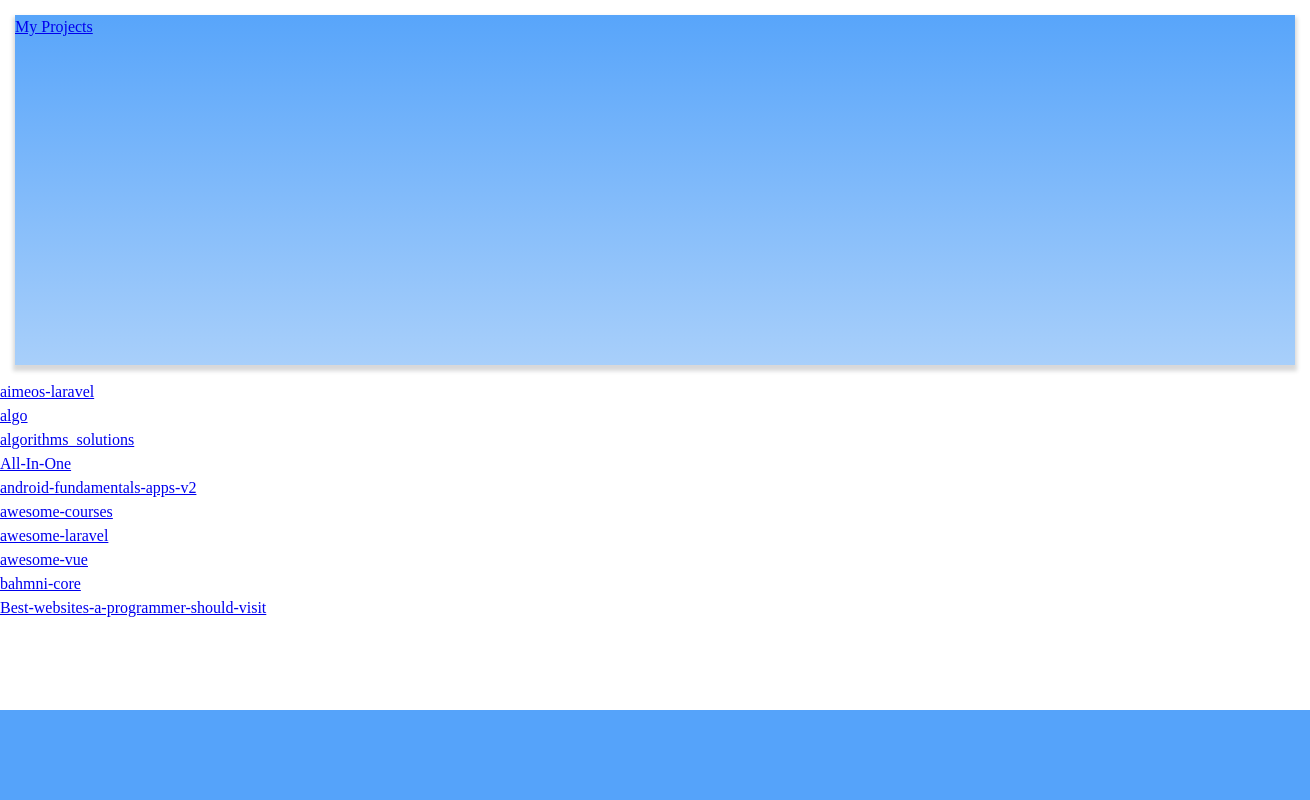
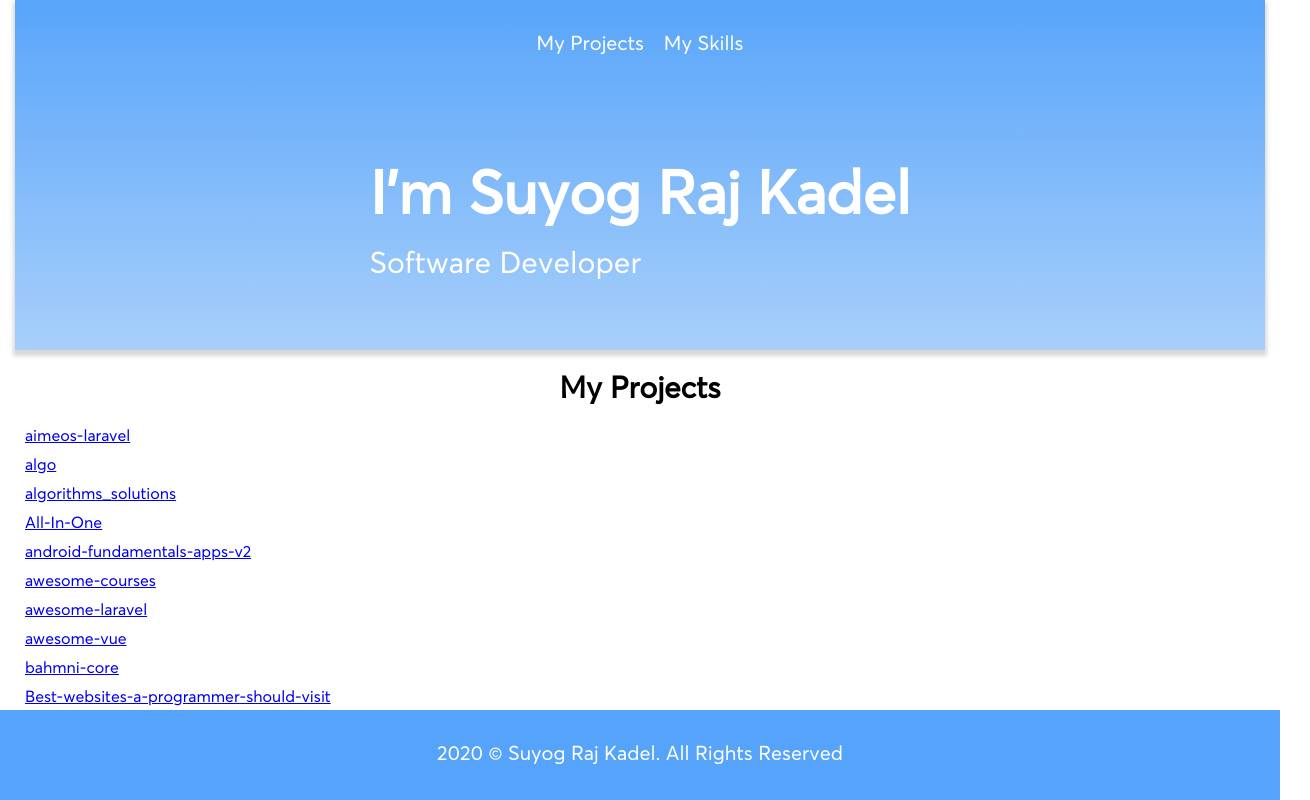
Before and after one commit to SuyogRK/suyogrk.github.io, a plain HTML site: page index.html in a window 1280 px wide. Shown: the whole page, 1310 px wide, since content can reach past the window. Drawn offline with Linux system fonts and the light colour scheme.

Commit message:
Design for main area

```diff
--- a/index.css
+++ b/index.css
@@ -1,7 +1,15 @@
+@font-face{
+    font-family: 'averta';
+    src: url('assets/averta.woff');
+}
+
 .portfolio-container {
+
+    font-family:averta;
 
     display: grid;
     grid: 'header'max-content 'main-area'1fr 'footer'max-content /1fr;
+    width:100%;
 
 }
 
@@ -9,21 +17,88 @@
     grid-area: header;
     max-height: 30vh;
     min-height: 350px;
-    width: 100vw;
-    margin: 15px;
+    margin-left: 15px;
+    margin-right: 15px;
     background: rgb(88, 165, 250);
     background: linear-gradient(180deg, rgba(88, 165, 250, 1) 0%, rgba(168, 207, 250, 1) 100%);
-    box-shadow:  rgba(61, 63, 65, 0.2) 0px 4px 4px 2px
+    box-shadow:  rgba(61, 63, 65, 0.2) 0px 4px 4px 2px;
+    display:grid;
+    grid: 'navbar' 90px
+            'header-text' 1fr / 1fr;
+    place-items: center center;
+    color:white;
+}
+
+.portfolio-nav{
+    display: flex;
+    line-height: 50px;
+    font-size: 20px;
+}
+
+.portfolio-nav a{
+    text-decoration: none;
+    color: white;
+    padding: 10px;
+
+}
+
+.portfolio-nav a:hover{
+    border-bottom: rosybrown 2px solid;
+}
+
+.portfolio-header-text-container{
+    grid-area:header-text;
+    width: 100%;
+    height: 100%;
+    place-content: center center;
+    display:grid;
+    font-size: 30px;
 }
 
 
 .portfolio-main {
     grid-area: main-area;
     height: 100%;
+    margin: 15px;
 }
+
+#portfolio-projects{
+    width:100%;
+    height:100%;
+    display:grid;
+    grid: 'projects-title' 50px
+            'projects-display' minmax(250px, 1fr) / 100%;
+
+    place-items: center center;
+}
+
+.portfolio-projects-title{
+    line-height: 40px;
+    color:black;
+    font-size:30px;
+    font-weight: bold;
+}
+
+.portfolio-projects-container{
+    width:100%;
+    height:100%;
+    display:grid;
+    padding:10px;
+}
+
+
 
 .portfolio-footer {
     grid-area: footer;
     background: #55a3fa;
     min-height: 90px;
+    display:grid;
+    grid-auto-flow: column;
+    place-items: center center;
 }
+
+.portfolio-footer-copyright{
+    line-height: 30px;
+    color:white;
+    font-size: 20px;
+}
--- a/index.html
+++ b/index.html
@@ -12,21 +12,36 @@
     <header class="portfolio-header">
         <nav class="portfolio-nav">
             <div class="portfolio-nav-item"><a href="#portfolio-projects">My Projects</a></div>
+            <div class="portfolio-nav-item"><a href="#portfolio-skills">My Skills</a></div>
         </nav>
+        <div class="portfolio-header-text-container">
+            <div class="portfolio-header-text-area">
+                <h1>I'm Suyog Raj Kadel</h1>
+                <p>Software Developer</p>
+
+            </div>
+
+        </div>
 
 
 
     </header>
 
     <main class="portfolio-main">
-        <section id ="portfolio-projects">
+        <section id="portfolio-projects">
+            <div class="portfolio-projects-title">
+                My Projects
+            </div>
+            <div class="portfolio-projects-container">
 
                 <div class="github-repo"><a href="https://github.com/suyogrk/aimeos-laravel">aimeos-laravel</a></div>
                 <div class="github-repo"><a href="https://github.com/suyogrk/algo">algo</a></div>
-            <div class="github-repo"><a href="https://github.com/suyogrk/algorithms_solutions">algorithms_solutions</a></div>
+                <div class="github-repo"><a href="https://github.com/suyogrk/algorithms_solutions">algorithms_solutions</a>
+                </div>
                 <div class="github-repo"><a href="https://github.com/suyogrk/All-In-One">All-In-One</a></div>
                 <div class="github-repo"><a
-                    href="https://github.com/suyogrk/android-fundamentals-apps-v2">android-fundamentals-apps-v2</a></div>
+                        href="https://github.com/suyogrk/android-fundamentals-apps-v2">android-fundamentals-apps-v2</a>
+                </div>
                 <div class="github-repo"><a href="https://github.com/suyogrk/awesome-courses">awesome-courses</a></div>
                 <div class="github-repo"><a href="https://github.com/suyogrk/awesome-laravel">awesome-laravel</a></div>
                 <div class="github-repo"><a href="https://github.com/suyogrk/awesome-vue">awesome-vue</a></div>
@@ -34,6 +49,8 @@
                 <div class="github-repo"><a
                         href="https://github.com/suyogrk/Best-websites-a-programmer-should-visit">Best-websites-a-programmer-should-visit</a>
                 </div>
+            </div>
+
 
         </section>
 
@@ -41,6 +58,10 @@
     </main>
 
     <footer class="portfolio-footer">
+        <div class="portfolio-footer-copyright">
+            2020  &copy; Suyog Raj Kadel. All Rights Reserved
+        </div>
+
 
     </footer>
 
```
Also changed, not shown: assets/averta.woff (added). Lines whose indentation alone changed are shown as unchanged.
